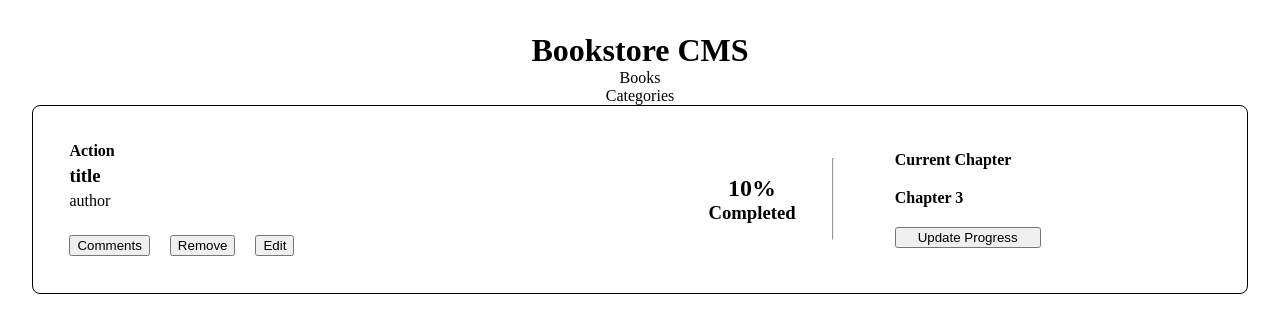
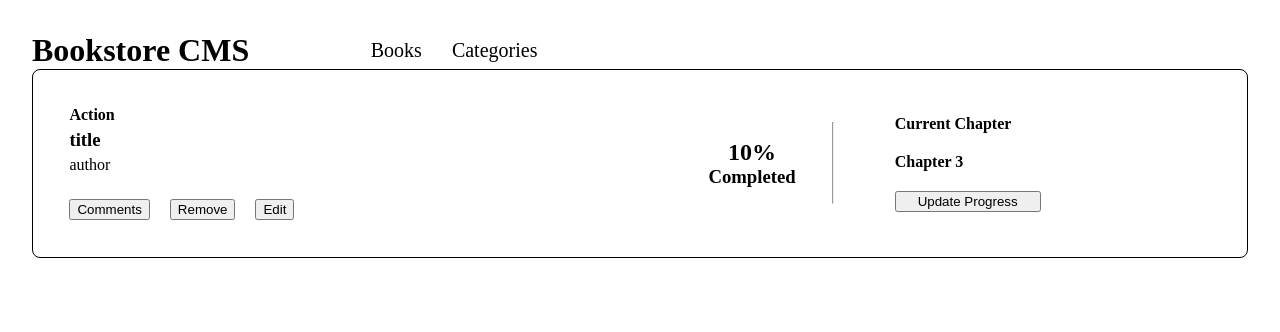
Before and after one commit to hajnaloltyan/react-bookstore, a React (Vite) app: page /#/ in a window 1280 px wide. Shown: the top 332 px of the page. Built offline with nearby package versions, Linux system fonts and the light colour scheme.

Commit message:
Style: bookList and navbar, layout for better basic layout

```diff
--- /dev/null
+++ b/src/components/Books/Books.css
@@ -0,0 +1,6 @@
+.bookList {
+  display: flex;
+  flex-direction: column;
+  gap: 5%;
+  margin-top: 3%;
+}
--- /dev/null
+++ b/src/components/Layout/Layout.css
@@ -0,0 +1,5 @@
+.header {
+  display: flex;
+  gap: 10%;
+  align-items: center;
+}
--- a/src/components/Layout/Layout.jsx
+++ b/src/components/Layout/Layout.jsx
@@ -1,6 +1,6 @@
 import { Outlet } from 'react-router-dom';
 import Navbar from '../Navbar/Navbar';
-// import './Layout.css';
+import './Layout.css';
 
 const Layout = () => (
   <>
--- /dev/null
+++ b/src/components/Navbar/Navbar.css
@@ -0,0 +1,6 @@
+.navlinks {
+  display: flex;
+  gap: 30px;
+  color: green;
+  font-size: 20px;
+}
--- a/src/components/Navbar/Navbar.jsx
+++ b/src/components/Navbar/Navbar.jsx
@@ -1,9 +1,9 @@
 import { NavLink } from 'react-router-dom';
-// import './Navbar.css';
+import './Navbar.css';
 
 const links = [
   { path: '/', text: 'Books' },
-  { path: '/categories', text: 'Categories' },
+  { path: 'categories', text: 'Categories' },
 ];
 
 const Navbar = () => (
```
